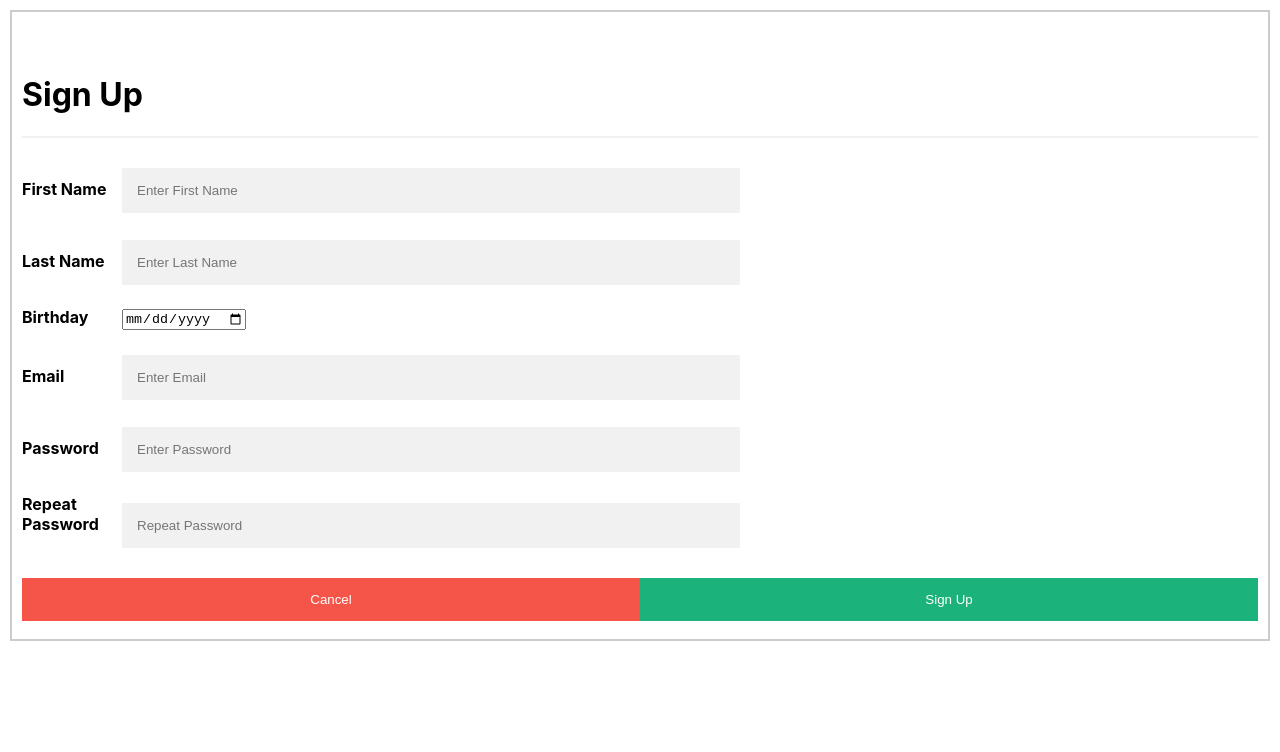
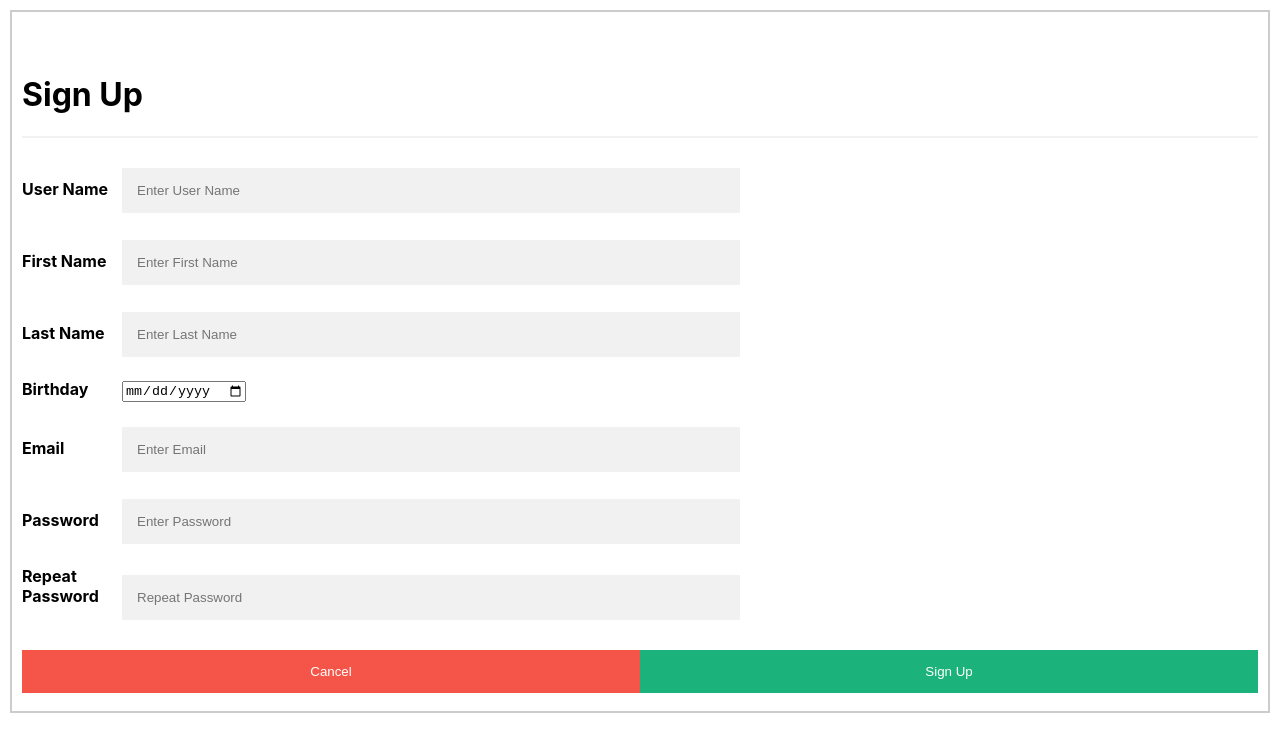
Before and after one commit to acmucsd-projects/fa22-hack-team-1, a React (Create React App) app in the folder client/: page /CreateUser in a window 1280 px wide. Shown: the top 752 px of the page. Built offline with nearby package versions, Linux system fonts and the light colour scheme.

Commit message:
Re-Added Create User Functionality

```diff
--- a/client/src/createUser.js
+++ b/client/src/createUser.js
@@ -6,10 +6,41 @@ import {
   Route,
   Link,
 } from "react-router-dom";
+import axios from "axios";
 import "./CreateUser.css";
 
 export default function CreateUser() {
   const navigate = useNavigate();
+
+  //const newUser = () => {
+  //const res = axios.post("http://localhost:8080/api/auth/signup", {
+  //  username: "a",
+  //  password: "a",
+  //});
+  //};
+
+  const newUser = (event) => {
+    event.preventDefault();
+
+    const res = axios
+      .post("http://localhost:8080/api/auth/signup", {
+        username: event.target.username.value,
+        password: event.target.password.value,
+        email: event.target.email.value,
+      })
+      .then((response) => {
+        console.log("Account Creation Successful");
+        //Display different content for different access tokens
+
+        //For default users
+        navigate("../HomePage");
+      })
+      .catch((error) => {
+        if (error.response) {
+          console.log(error.response);
+        }
+      });
+  };
 
   const cancel = () => {
     //If user entered correct credentials
@@ -19,10 +50,25 @@ export default function CreateUser() {
   return (
     <>
       <div class="background">
-        <form id="createUser" action="action_page.php">
+        <form
+          onSubmit={newUser}
+          id="createUser"
+          //          action="http://localhost:8080/api/auth/signup"
+          //          method="POST"
+        >
           <div class="container" />
           <h1>Sign Up</h1>
           <hr />
+          <label for="userName">
+            <b>User Name</b>
+          </label>
+          <input
+            type="text"
+            placeholder="Enter User Name"
+            name="username"
+            required
+          />{" "}
+          <br />
           <label for="firstName">
             <b>First Name</b>
           </label>
@@ -54,28 +100,28 @@ export default function CreateUser() {
           </label>
           <input type="text" placeholder="Enter Email" name="email" required />{" "}
           <br />
-          <label for="psw">
+          <label for="password">
             <b>Password</b>
           </label>
           <input
             type="password"
             placeholder="Enter Password"
-            name="psw"
+            name="password"
             required
           />{" "}
           <br />
-          <label for="psw-repeat">
+          <label for="passwordRepeat">
             <b>Repeat Password</b>
           </label>
           <input
             type="password"
             placeholder="Repeat Password"
-            name="psw-repeat"
+            name="passwordRepeat"
             required
           />{" "}
           <br />
           <div class="clearfix">
-            <button type="button" class="cancelbtn" onClick={cancel}>
+            <button type="button" class="cancelbtn">
               Cancel
             </button>
             <button type="submit" class="signupbtn">
```
Also changed, not shown: 1 other file (tests, documents, lock files or other folders).
